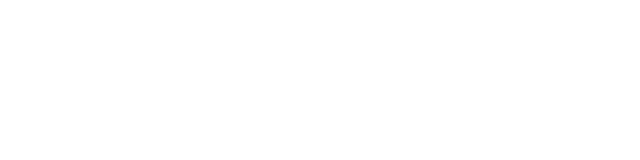
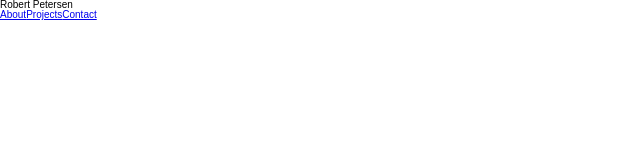
Before and after one commit to robert-petersen/Portfolio2, a React (Create React App) app: page / in a window 1280 px wide. Shown: the top 160 px of the page, without its empty margins (0-640 px from the left). Built offline with nearby package versions, Linux system fonts and the light colour scheme.

Commit message:
General structure started / CSS reset implemented

```diff
--- a/package.json
+++ b/package.json
@@ -8,7 +8,9 @@
     "@testing-library/user-event": "^12.8.3",
     "react": "^17.0.2",
     "react-dom": "^17.0.2",
+    "react-router-dom": "^5.2.0",
     "react-scripts": "4.0.3",
+    "styled-components": "^5.3.0",
     "web-vitals": "^1.1.2"
   },
   "scripts": {
--- a/src/App.js
+++ b/src/App.js
@@ -1,7 +1,20 @@
+import React from "react";
+import NavBar from "./components/NavBar.js";
+import Landing from "./components/Landing.js";
+import About from "./components/About.js";
+import Projects from "./components/Projects.js";
+import Contact from "./components/Contact.js";
+import Footer from "./components/Footer.js";
+
 function App() {
   return (
     <div className="App">
-
+      <Landing />
+      <NavBar />
+      <About />
+      <Projects />
+      <Contact />
+      <Footer />
     </div>
   );
 }
--- /dev/null
+++ b/src/components/About.js
@@ -0,0 +1,10 @@
+function About() {
+  return (
+    <div className="About">
+
+
+    </div>
+  );
+}
+
+export default About;
--- /dev/null
+++ b/src/components/Contact.js
@@ -0,0 +1,10 @@
+function Contact() {
+  return (
+    <div className="Contact">
+
+
+    </div>
+  );
+}
+
+export default Contact;
--- /dev/null
+++ b/src/components/Footer.js
@@ -0,0 +1,10 @@
+function Footer() {
+  return (
+    <div className="Footer">
+
+
+    </div>
+  );
+}
+
+export default Footer;
--- /dev/null
+++ b/src/components/Landing.js
@@ -0,0 +1,12 @@
+
+
+function Landing() {
+  return (
+    <div className="Landing">
+
+
+    </div>
+  );
+}
+
+export default Landing;
--- /dev/null
+++ b/src/components/NavBar.js
@@ -0,0 +1,21 @@
+import Styled from "styled-components";
+
+function NavBar() {
+  return (
+    <nav className="NavBar">
+      <div>Robert Petersen</div>
+      <div>
+        <a href="#" >About</a>
+        <a href="#" >Projects</a>
+        <a href="#" >Contact</a>
+      </div>
+    </nav>
+  );
+}
+
+export default NavBar;
+
+const Button = Styled.button`
+
+
+`
--- /dev/null
+++ b/src/components/Projects.js
@@ -0,0 +1,10 @@
+function Projects() {
+  return (
+    <div className="Projects">
+
+
+    </div>
+  );
+}
+
+export default Projects;
--- a/src/index.css
+++ b/src/index.css
@@ -1,13 +1,56 @@
+/* CSS reset until line 50 */
+/* http://meyerweb.com/eric/tools/css/reset/
+   v2.0 | 20110126
+   License: none (public domain)
+*/
+html, body, div, span, applet, object, iframe,
+h1, h2, h3, h4, h5, h6, p, blockquote, pre,
+a, abbr, acronym, address, big, cite, code,
+del, dfn, em, img, ins, kbd, q, s, samp,
+small, strike, strong, sub, sup, tt, var,
+b, u, i, center,
+dl, dt, dd, ol, ul, li,
+fieldset, form, label, legend,
+table, caption, tbody, tfoot, thead, tr, th, td,
+article, aside, canvas, details, embed,
+figure, figcaption, footer, header, hgroup,
+menu, nav, output, ruby, section, summary,
+time, mark, audio, video {
+	margin: 0;
+	padding: 0;
+	border: 0;
+	font-size: 100%;
+	font: inherit;
+	vertical-align: baseline;
+}
+/* HTML5 display-role reset for older browsers */
+article, aside, details, figcaption, figure,
+footer, header, hgroup, menu, nav, section {
+	display: block;
+}
 body {
-  margin: 0;
-  font-family: -apple-system, BlinkMacSystemFont, 'Segoe UI', 'Roboto', 'Oxygen',
-    'Ubuntu', 'Cantarell', 'Fira Sans', 'Droid Sans', 'Helvetica Neue',
-    sans-serif;
-  -webkit-font-smoothing: antialiased;
-  -moz-osx-font-smoothing: grayscale;
+	line-height: 1;
+}
+ol, ul {
+	list-style: none;
+}
+blockquote, q {
+	quotes: none;
+}
+blockquote:before, blockquote:after,
+q:before, q:after {
+	content: '';
+	content: none;
+}
+table {
+	border-collapse: collapse;
+	border-spacing: 0;
 }
 
-code {
-  font-family: source-code-pro, Menlo, Monaco, Consolas, 'Courier New',
-    monospace;
+/* Arimo Font From Google Fonts */
+@import url('https://fonts.googleapis.com/css2?family=Arimo&display=swap');
+
+body {
+  font-size: 62.5%;
+  font-family: 'Arimo', sans-serif;
 }
```
Also changed, not shown: 1 other file (tests, documents, lock files or other folders).
